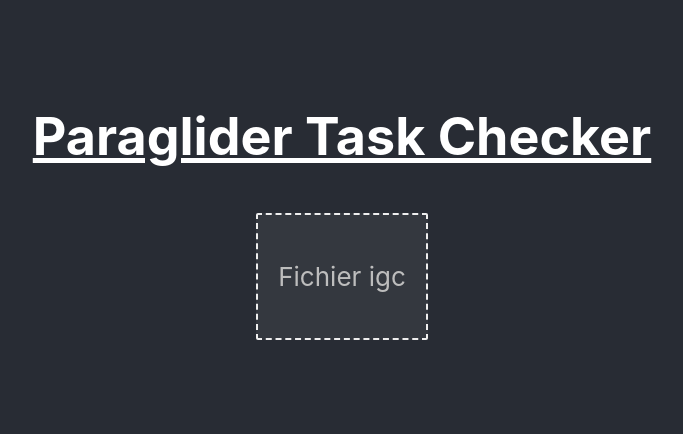
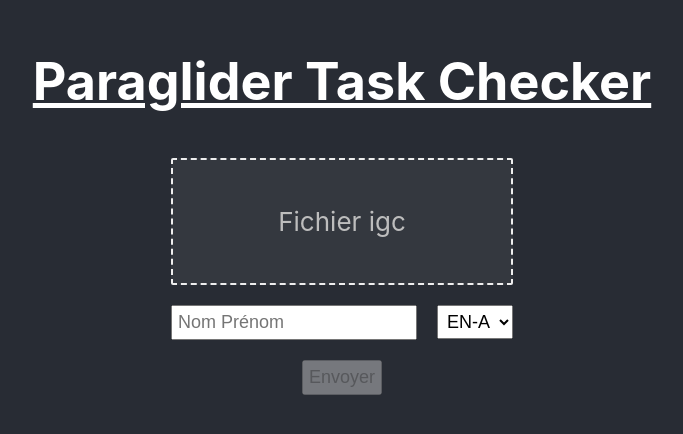
Before and after one commit to SebastienChauvin/paragliding-task-checker, a React (Create React App) app: page / in a window 1280 px wide. Shown: the part 190-624 px from the top of the page, without its empty margins (298-981 px from the left). Built offline with nearby package versions, Linux system fonts and the light colour scheme.

Commit message:
Form and submit

```diff
--- a/src/App.js
+++ b/src/App.js
@@ -1,6 +1,6 @@
 import './App.css';
 import { Uploader } from './Uploader.js';
-import { useState } from 'react';
+import {useEffect, useState} from 'react';
 import { Results } from './Results.js';
 
 
@@ -13,25 +13,59 @@ const style = {
 function App() {
   // State for IGC and XCTSK uploads
   const [igc, setIgc] = useState();
+  const [name, setName] = useState();
+  const [wing, setWing] = useState();
+  const [submitted, setSubmitted] = useState(false);
+
+  console.log(igc, name, submitted);
+
+  useEffect(() => {
+    setName(localStorage.getItem('name') ?? '');
+    setWing(localStorage.getItem('wing'));
+  }, [])
+
+  useEffect(() => {
+    localStorage.setItem('name', name);
+  }, [name]);
+
+  useEffect(() => {
+    localStorage.setItem('wing', wing);
+  }, [wing]);
 
   // Component for uploading the files
   let pageURL = new URL(window.location);
   pageURL.hash = "";
+  let inputStyle = {margin: 10, padding: 5, fontSize: 18};
+
+  function submit() {
+    setSubmitted(true);
+  }
+
   let content = <div style={{display: 'flex', alignItems: 'center', flexDirection: 'column'}}>
     <h1><a href={pageURL.toString()} style={{ color: 'white' }}>Paraglider Task Checker</a></h1>
     <div style={style}>
-      <Uploader file={igc} fileSetter={setIgc} message={'Fichier igc'}/>
+      <form action="#">
+        <Uploader file={igc} fileSetter={setIgc} message={'Fichier igc'}/>
+        <input style={inputStyle} type={'text'} value={name} onChange={(e) => setName(e.target.value)} placeholder={'Nom Prénom'}/>
+        <select style={inputStyle} name={'wing'} onChange={(e) => setWing(e.target.value)} value={wing}>
+          <option value={'A'}>EN-A</option>
+          <option value={'B'}>EN-B</option>
+          <option value={'C'}>EN-C</option>
+          <option value={'D'}>EN-D</option>
+          <option value={'CCC'}>CCC</option>
+        </select>
+        <br/>
+        <input style={inputStyle} type={'submit'} value={'Envoyer'} disabled={!name || !wing || !igc} onClick={submit}/>
+      </form>
     </div>
   </div>;
 
   // Component for showing the results given the files
-  if (igc != null) {
-    content = <Results igc={igc} />;
+  if (submitted) {
+    content = <Results igc={igc} name={name} wing={wing}/>;
   }
 
-
   return (
-
     <div className="App">
       <header className="App-header">
         {content}
--- a/src/Results.js
+++ b/src/Results.js
@@ -31,6 +31,7 @@ function formatDuration(durationSec) {
 }
 
 function Results(props) {
+  const {name, wing} = props;
   let igc = IGCParser.parse(props.igc);
   const [progress, setProgress] = useState(1);
 
@@ -92,6 +93,7 @@ function Results(props) {
     }
   }
   const valid = task.turnpoints.length === turnpointIndex;
+  const saveEntry = { igc: props.igc, valid, date: igc.date, name, wing, };
   const addResult = (str) => {
     turnpoints.push(<pre style={{fontSize: 14}}>{str}</pre>);
   };
@@ -103,6 +105,8 @@ function Results(props) {
   } else {
     addResult('Non valide');
   }
+
+  addResult(JSON.stringify(saveEntry, null, 2));
 
   // Complete filling in all the waypoints we didn't get.
   for (let i = task.turnpoints.length - 1; i >= turnpointIndex; i--) {
```
